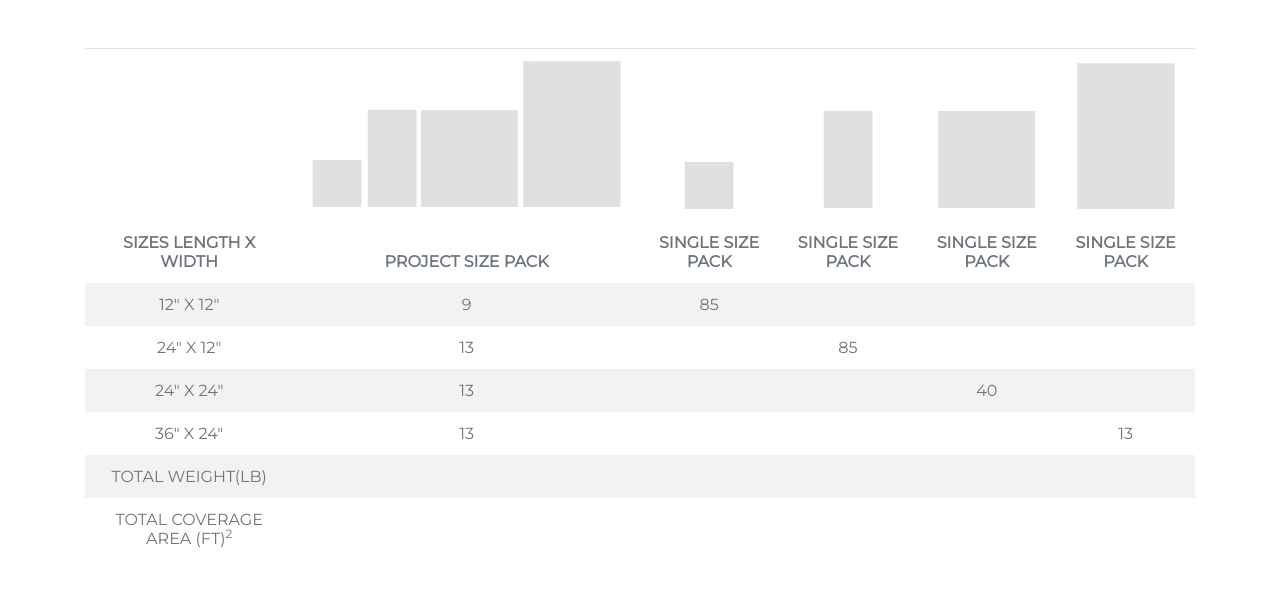
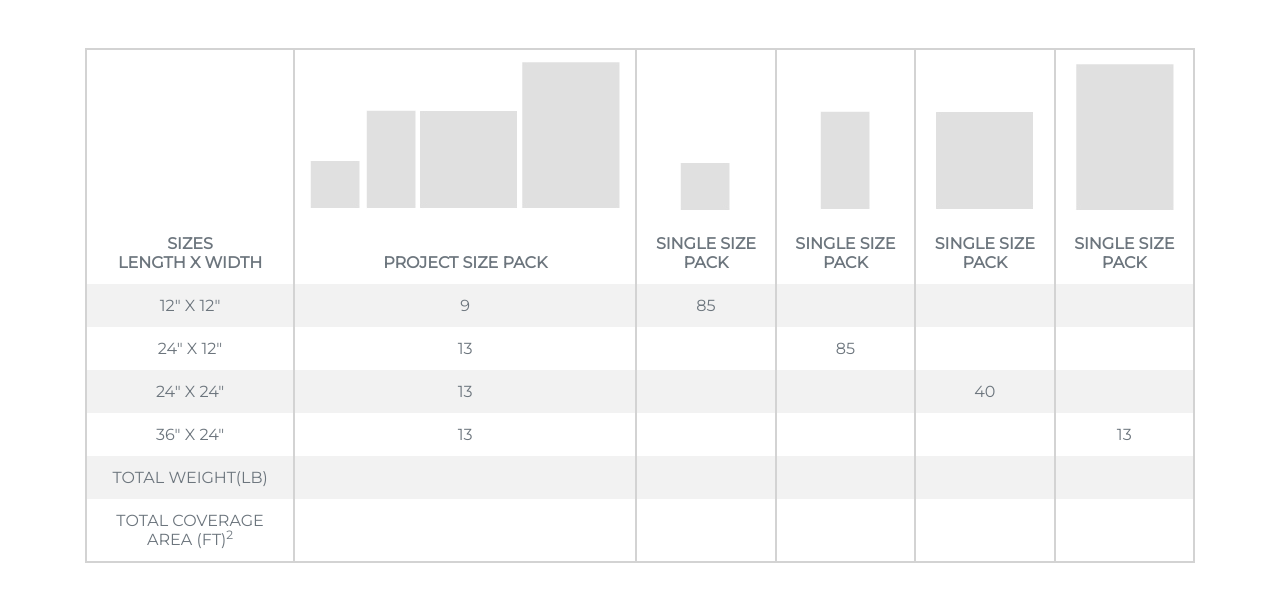
Before and after one commit to ratnamala95/table, a plain HTML site: page index.html in a window 1280 px wide. Drawn offline with nearby package versions, Linux system fonts and the light colour scheme.

Commit message:
commit#3: created borders | seperate them | give radius

```diff
--- a/index.html
+++ b/index.html
@@ -31,10 +31,16 @@
     <body>
         <div class="container my-5 table-striped text-uppercase">
             <table class="table text-muted text-centralised">
-                <thead>
+                <colgroup>
+                    <col>
+                    <col class="outlined">
+                    <col span="3">
+                </colgroup>
+                <thead id="top__border">
                     <th>
-                        Sizes Length X Width</th>
-                    <th class="tab__border ">
+                        Sizes <br/> Length X Width
+                    </th>
+                    <th>
                         <figure class="figure" style="    margin-bottom: -12px !important;">
                             <div class="col-xs-12">
                                 <img src="/img/12x12.png" class="figure-img img-fluid " alt="12x12"  style="margin-bottom: -42px !important;">
@@ -116,7 +122,7 @@
                         <td></td>
                         <td></td>
                     </tr>
-                    <tr>
+                    <tr class="bottom__line">
                         <td>TOTAL COVERAGE AREA (ft)<sup>2</sup></td>
                         <td></td>
                         <td></td>
--- a/style.css
+++ b/style.css
@@ -2,7 +2,6 @@
     font-family: 'Montserrat', sans-serif !important;
   /* border: 1px solid black;   */
   /* border-style: groove !important; */
-
 }
 
 table th{
@@ -21,15 +20,25 @@ table th img{
     bottom: 0;
 }
 
-.rows {
-    display: flex;
+
+.bottom__line{
+    border-bottom: 2px solid lightgrey !important;
 }
 
-.rows > div {
-    flex: 1;
-    background: lightgrey;
-    border: 1px solid grey;
+#top__border{
+    border-top: 2px solid lightgrey !important;
 }
-table td{
+
+th {
+    border: 2px solid lightgrey;
+}
+
+td {
+    border: 2px solid lightgrey;
     border-top: none !important;
+    border-bottom: none !important;
 }
+
+.outlined {
+    border: 1px solid blue !important;
+}
```
